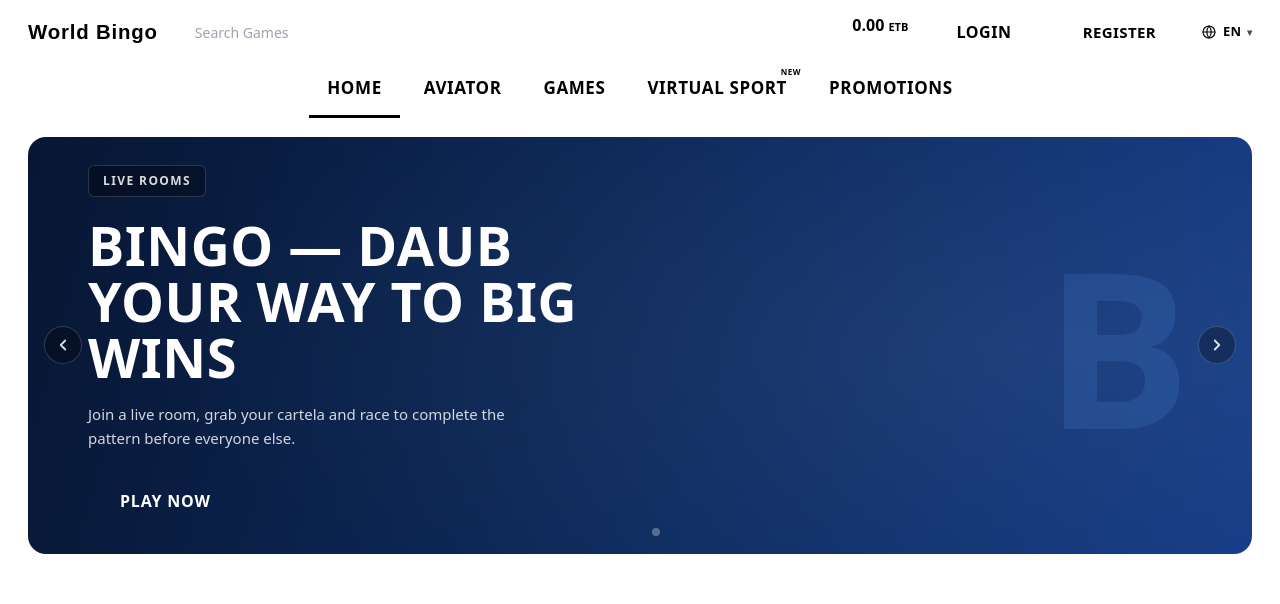
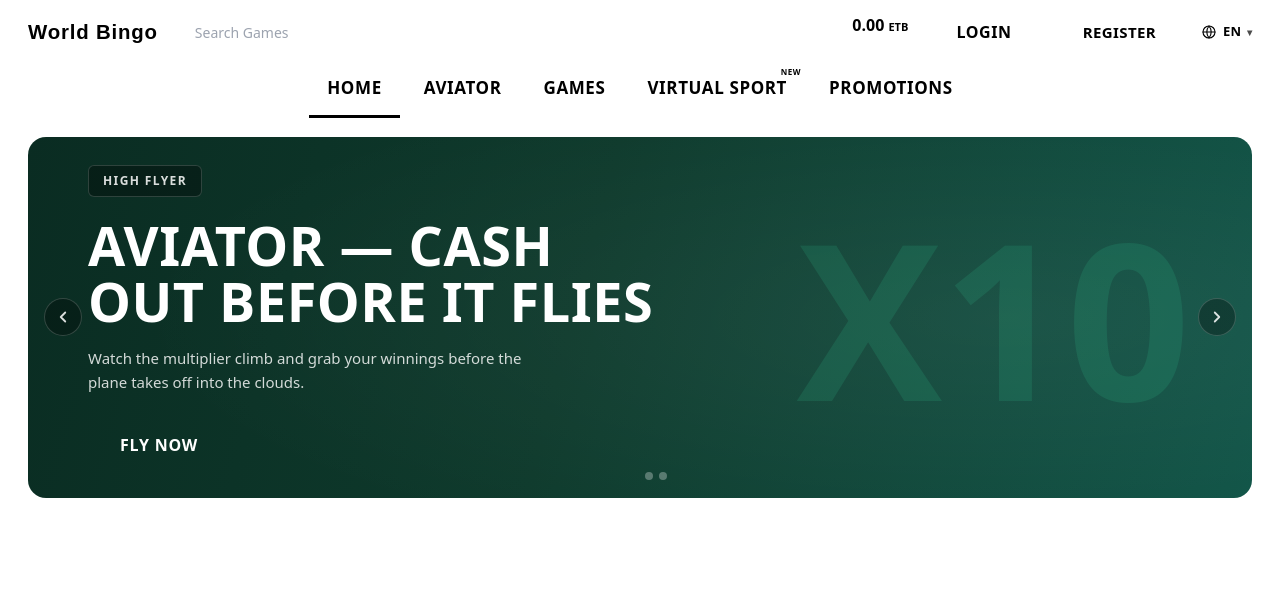
Before and after one commit to EyosiyasMekbib/world-bingo, a Nuxt app in the folder apps/web/: page / in a window 1280 px wide. Shown: the top 604 px of the page. Built offline with nearby package versions, Linux system fonts and the light colour scheme; no server answers.

Commit message:
Revert "feat(web): hero banner ads for Aviator, Fast Keno, Fast F1 using real provider artwork"
This reverts commit 44d4a8403663ab020110ca3d9b03751ba8e29aac.

```diff
--- a/apps/web/pages/index.vue
+++ b/apps/web/pages/index.vue
@@ -125,8 +125,6 @@
   watermark?: string
   gradient?: string
   accent?: string
-  /** Deep link for `heroAction` to navigate straight to, bypassing `action`'s generic routing. */
-  to?: string
 }
 
 /**
@@ -151,6 +149,17 @@
 }
 
 const BASE_SLIDES: HeroSlide[] = [
+  {
+    id: 'aviator',
+    badge: 'High Flyer',
+    title: 'Aviator — Cash\nOut Before It Flies',
+    sub: 'Watch the multiplier climb and grab your winnings before the plane takes off into the clouds.',
+    cta: 'Fly Now',
+    watermark: 'X10',
+    gradient: 'linear-gradient(105deg,#0a2c22 0%,#0e3a2c 45%,#0f5346 100%)',
+    accent: '#34d399',
+    action: 'games',
+  },
   {
     id: 'bingo',
     badge: 'Live Rooms',
@@ -190,55 +199,13 @@
   brokenSlides.value = new Set(brokenSlides.value).add(id)
 }
 
-/**
- * Hero ads for specific games, using that game's own provider-supplied
- * artwork (imageLandscape/imageSquare — the same thumbnail the grid tiles
- * use) rather than hand-drawn banner art, so the ad never drifts from what
- * the provider actually ships and automatically points at whichever
- * provider/gameCode currently carries that title. Matched by name with the
- * same normalization Featured Games uses server-side (toNameKey), so a game
- * absent from this environment's catalog (e.g. Aviator with no GASea sync
- * configured) just drops its slide rather than showing a broken ad.
- */
-const AD_SLIDE_GAMES = [
-  { key: 'ad-aviator', name: 'Aviator', cta: 'Play Aviator' },
-  { key: 'ad-fast-keno', name: 'Fast Keno', cta: 'Play Fast Keno' },
-  { key: 'ad-fast-f1', name: 'Fast F1', cta: 'Play Fast F1' },
-]
-function adNameKey(name: string): string {
-  return (name ?? '').toLowerCase().replace(/[^a-z0-9]/g, '')
-}
-const adSlides = computed<HeroSlide[]>(() => {
-  // providerStore.games (not allProviderGames, declared further down — and
-  // unneeded here anyway): the bootstrap's first page, already sorted by
-  // featuredRank, which is exactly where a pinned ad game like these lands.
-  const byNameKey = new Map<string, ProviderGame>()
-  for (const g of providerStore.games) byNameKey.set(adNameKey(g.gameName), g)
-
-  const slides: HeroSlide[] = []
-  for (const ad of AD_SLIDE_GAMES) {
-    const g = byNameKey.get(adNameKey(ad.name))
-    const image = g?.imageLandscape ?? g?.imageSquare
-    if (!g?.providerCode || !image) continue
-    slides.push({
-      id: ad.key,
-      cta: ad.cta,
-      action: 'games',
-      to: `/play/${g.providerCode}/${g.gameCode}`,
-      image: { desktop: image, alt: g.gameName },
-    })
-  }
-  return slides
-})
-
 const heroSlides = computed<HeroSlide[]>(() => {
   // Artwork carries its brand in the pixels, so only the deployment it was drawn
   // for gets it. Brands with none run on the coded slides alone.
   const art = heroArtworkFor(brand.value.themeId).filter((s) => !brokenSlides.value.has(s.id))
-  const ads = adSlides.value.filter((s) => !brokenSlides.value.has(s.id))
   return predictionsEnabled.value
-    ? [...art, ...ads, PREDICTION_SLIDE, ...BASE_SLIDES]
-    : [...art, ...ads, ...BASE_SLIDES]
+    ? [...art, PREDICTION_SLIDE, ...BASE_SLIDES]
+    : [...art, ...BASE_SLIDES]
 })
 
 const currentSlide = ref(0)
@@ -287,10 +254,6 @@
 }
 
 function heroAction(slide: HeroSlide) {
-  if (slide.to) {
-    navigateTo(slide.to)
-    return
-  }
   const action = slide.action
   if (action === 'predictions') {
     track('hero_predictions_click')
```
